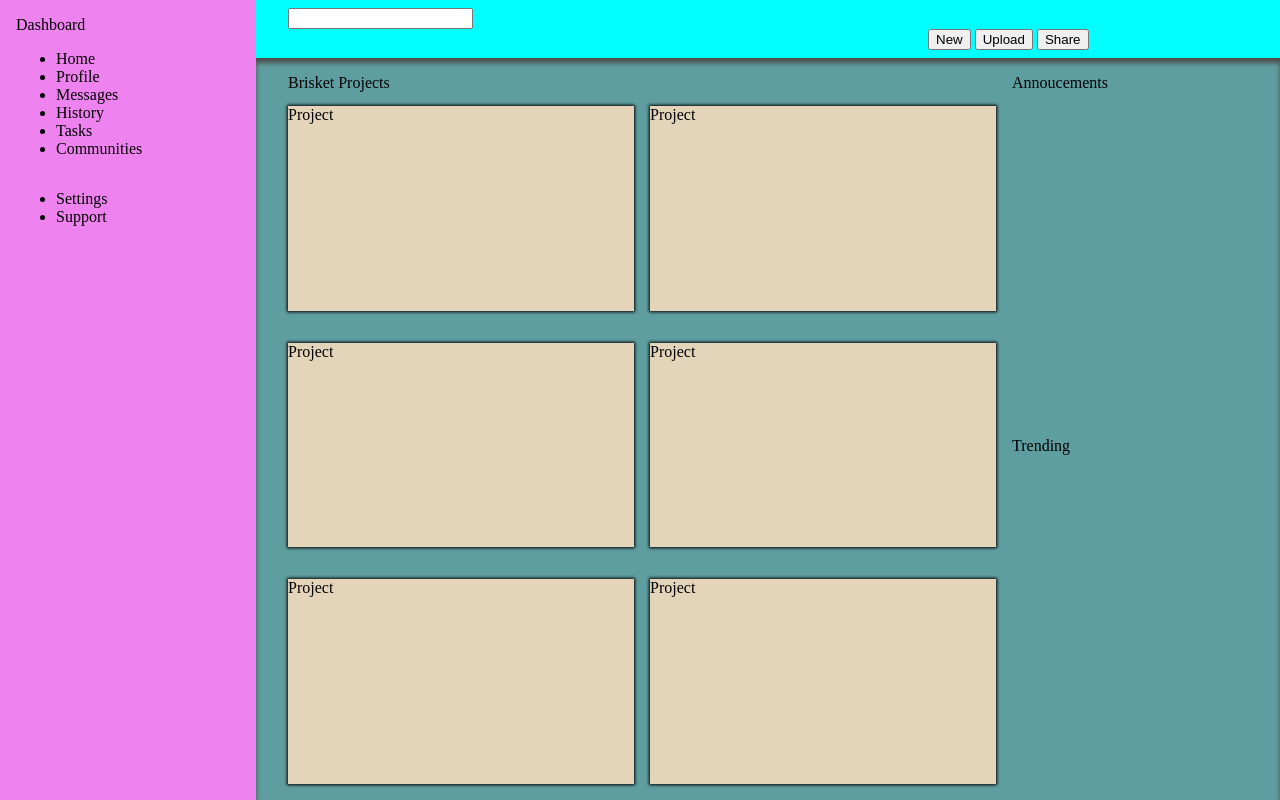
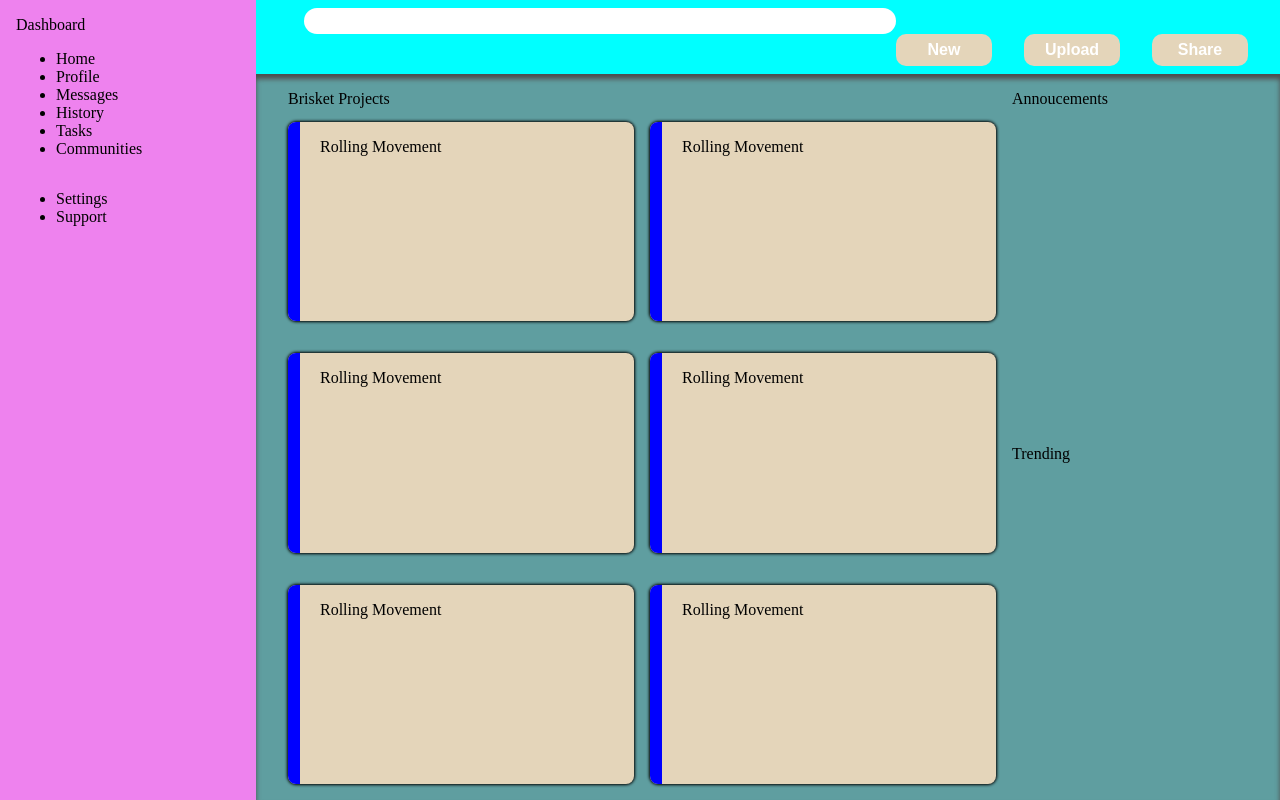
Before and after one commit to MeowMeowMeadow/odin-dashboar, a plain HTML site: page index.html in a window 1280 px wide. Drawn offline with Linux system fonts and the light colour scheme.

Commit message:
Improved Projects
Added Grid/Flex layout for the Projects section as well as adding css to the header section as well

```diff
--- a/index.html
+++ b/index.html
@@ -9,13 +9,13 @@
 </head>
 <body>
     <div class="header">
-        <div>
+        <div class="search">
             <label for="search"></label>
-            <input type="text" id="search" class="input">
+            <input type="text" id="search" class="search-input">
         </div>
         <div></div>
         <div></div>
-        <div>
+        <div class="header-button">
             <button>New</button>
             <button>Upload</button>
             <button>Share</button>
@@ -43,12 +43,36 @@
     <div class="content">
         <div class="projects">
             <p>Brisket Projects</p>
-            <div class="project">Project</div>
-            <div class="project">Project</div>
-            <div class="project">Project</div>
-            <div class="project">Project</div>
-            <div class="project">Project</div>
-            <div class="project">Project</div>
+            <div class="project">
+                <div class="project-block"></div>
+                <div class="project-text"> Rolling Movement</div>
+                <div class="project-action"></div>
+            </div>
+            <div class="project">
+                <div class="project-block"></div>
+                <div class="project-text"> Rolling Movement</div>
+                <div class="project-action"></div>
+            </div>
+            <div class="project">
+                <div class="project-block"></div>
+                <div class="project-text"> Rolling Movement</div>
+                <div class="project-action"></div>
+            </div>
+            <div class="project">
+                <div class="project-block"></div>
+                <div class="project-text"> Rolling Movement</div>
+                <div class="project-action"></div>
+            </div>
+            <div class="project">
+                <div class="project-block"></div>
+                <div class="project-text"> Rolling Movement</div>
+                <div class="project-action"></div>
+            </div>
+            <div class="project">
+                <div class="project-block"></div>
+                <div class="project-text"> Rolling Movement</div>
+                <div class="project-action"></div>
+            </div>
         </div>
         <div class="announcement-trending">
             <div class="announcement">Annoucements</div>
--- a/style.css
+++ b/style.css
@@ -29,6 +29,7 @@ body
 {
     display: grid;
     background-color: rgb(228, 213, 186);
+    border-radius: 8px;
     grid-template: 1fr auto/1rem 1fr;
     box-shadow: 0 0 3px 1px black;
 }
@@ -75,3 +76,71 @@ body
 {
     display: flex;
 }
+
+.search
+{
+    grid-area: 1/1/2/2;
+    display: flex;
+    gap: 1rem;
+    align-items: center;
+    -webkit-box-align: center;
+}
+
+.search-input
+{
+    border: none;
+    border-radius: 20px;
+    height: 1.5rem;
+    flex: 1;
+    -webkit-box-flex: 1;
+}
+
+.search-input:focus
+{
+    outline: none;
+    border: none;
+}
+
+.header-button
+{
+    display: flex;
+    align-items: center;
+    -webkit-box-align: center;
+    justify-content: center;
+    -webkit-box-pack: center;
+    gap: 2rem;
+}
+
+.header-button button
+{
+    background-color: rgb(228, 213, 186);
+    border-radius: 10px;
+    border: none;
+    color: white;
+    font-weight: bold;
+    width: 6rem;
+    height: 2rem;
+    font-size: 1rem;
+}
+
+.project-block
+{
+    grid-row: 1/-1;
+    border-radius: 8px 0 0 8px;
+    width: 75%;
+    background: blue;
+}
+
+.project-text
+{
+    padding: 1rem 1rem 0;
+}
+
+.project-action
+{
+    display: flex;
+    justify-content: flex-end;
+    -webkit-box-pack: end;
+    gap: 1rem;
+    padding: 1rem;
+}
```
